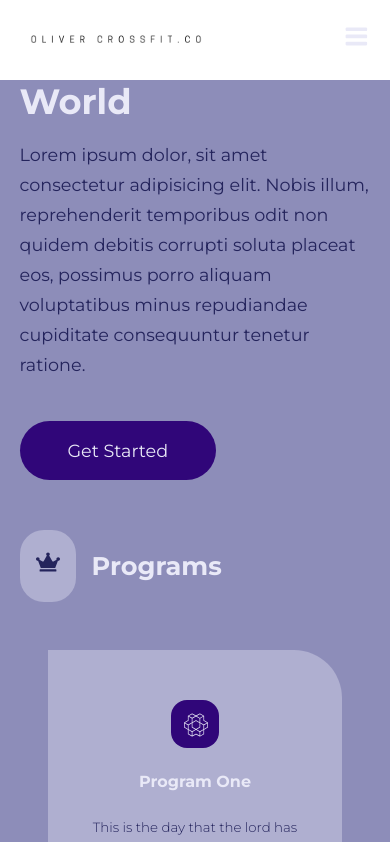
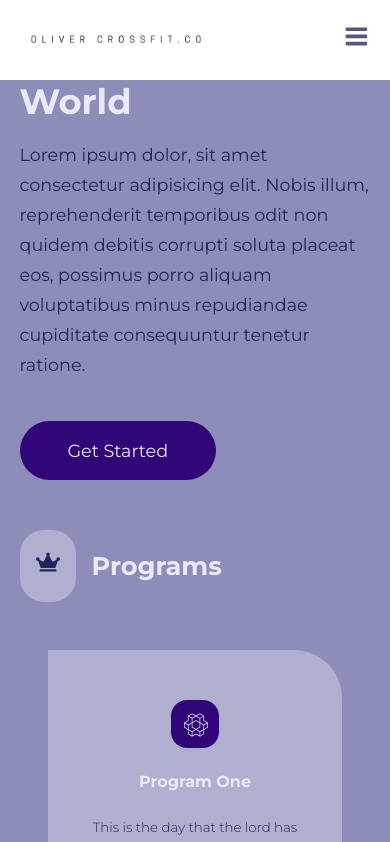
Before and after one commit to oliver-nicoll/turbo-couscous, a React (Create React App) app: page / in a window 390 px wide. Shown: the top 842 px of the page. Built offline with nearby package versions, Linux system fonts and the light colour scheme.

Commit message:
minor changes

```diff
--- a/src/components/navbar.css
+++ b/src/components/navbar.css
@@ -70,7 +70,7 @@ nav {
         cursor: pointer;
     }
     .nav__toggle-btn svg {
-        color: var(--color-gray-100);
+        color: var(--color-gray-400);
     }
     .nav__links {
         position: absolute;
--- a/src/index.css
+++ b/src/index.css
@@ -191,6 +191,7 @@ section {
     display: grid;
     place-items: center;
     background: black;
+
 }
 
 .header__container-bg {
@@ -242,6 +243,10 @@ section {
 
 @media screen and (max-width: 600px) {
 
+    .header {
+        height: fit-content;
+    }
+
     h1 {
         font-size: 2.2rem;
         line-height: 1.3;
@@ -251,9 +256,6 @@ section {
         margin-top: 7rem;
     }
 
-    .header {
-        height: fit-content;
-    }
 
     .header__content {
         width: var(--container-width-md);
--- a/src/pages/home/home.css
+++ b/src/pages/home/home.css
@@ -341,7 +341,6 @@ footer {
 @media screen and (max-width:600px) {
     /* MAIN HEADER */
     .main__header {
-        margin-top: 0;
         padding: 12rem 0 0;
         height: 100vh;
     }
@@ -352,6 +351,8 @@ footer {
 
     .main__header-container {
         grid-template-columns: 1fr;
+        margin-top: 5rem;
+
     }
     /*  PROGRAMS  */
 
```
